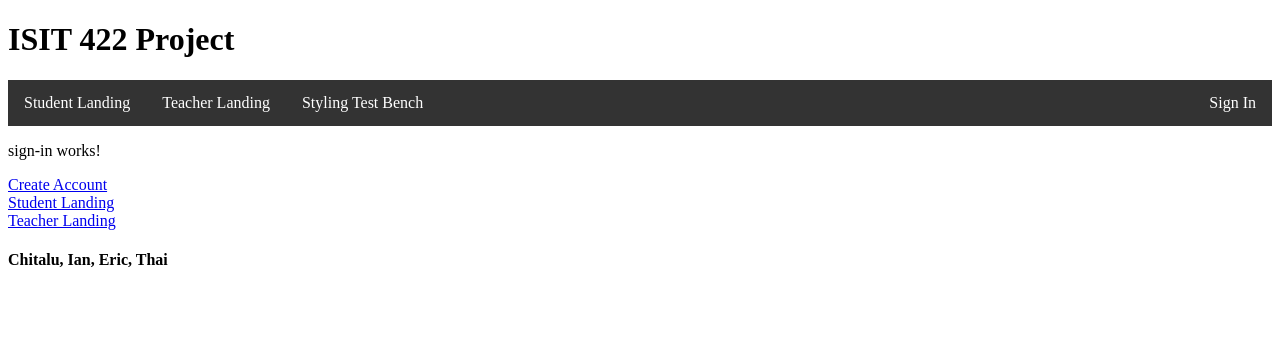
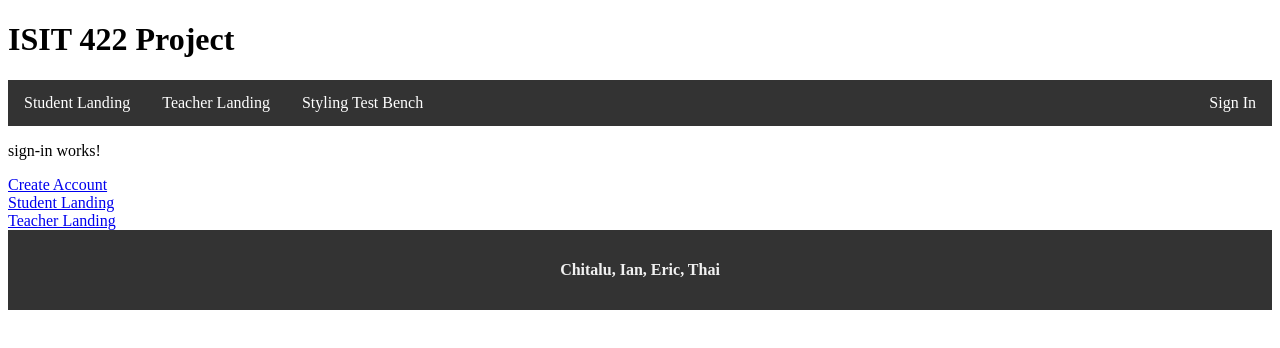
Before and after one commit to ADerangedTeddyBear/ISIT422GroupProjectAngular, an Angular app in the folder isit422-angular-project/: page /login-pages/sign-in in a window 1280 px wide. Shown: the top 348 px of the page. Built offline with nearby package versions, Linux system fonts and the light colour scheme.

Commit message:
Added footer styling

```diff
--- a/isit422-angular-project/src/styles.css
+++ b/isit422-angular-project/src/styles.css
@@ -68,6 +68,14 @@ ul {
     background-color: #f1f1f1;
   }
 
+  footer {
+    display: block;
+    background-color: #333;
+    color: #f1f1f1;
+    padding: 10px 10px;
+    text-align: center;
+  }
+
   @media screen and (max-width: 600px) {
     ul {
       list-style-type: none;
```
